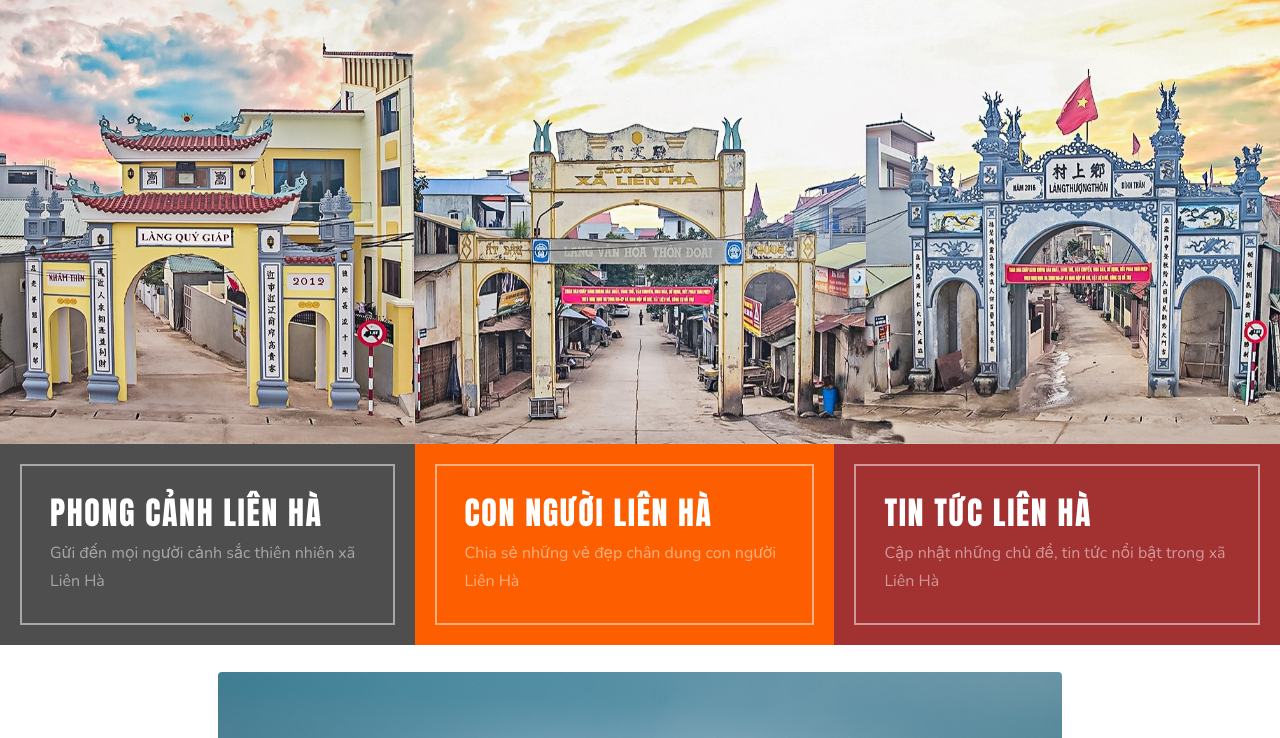
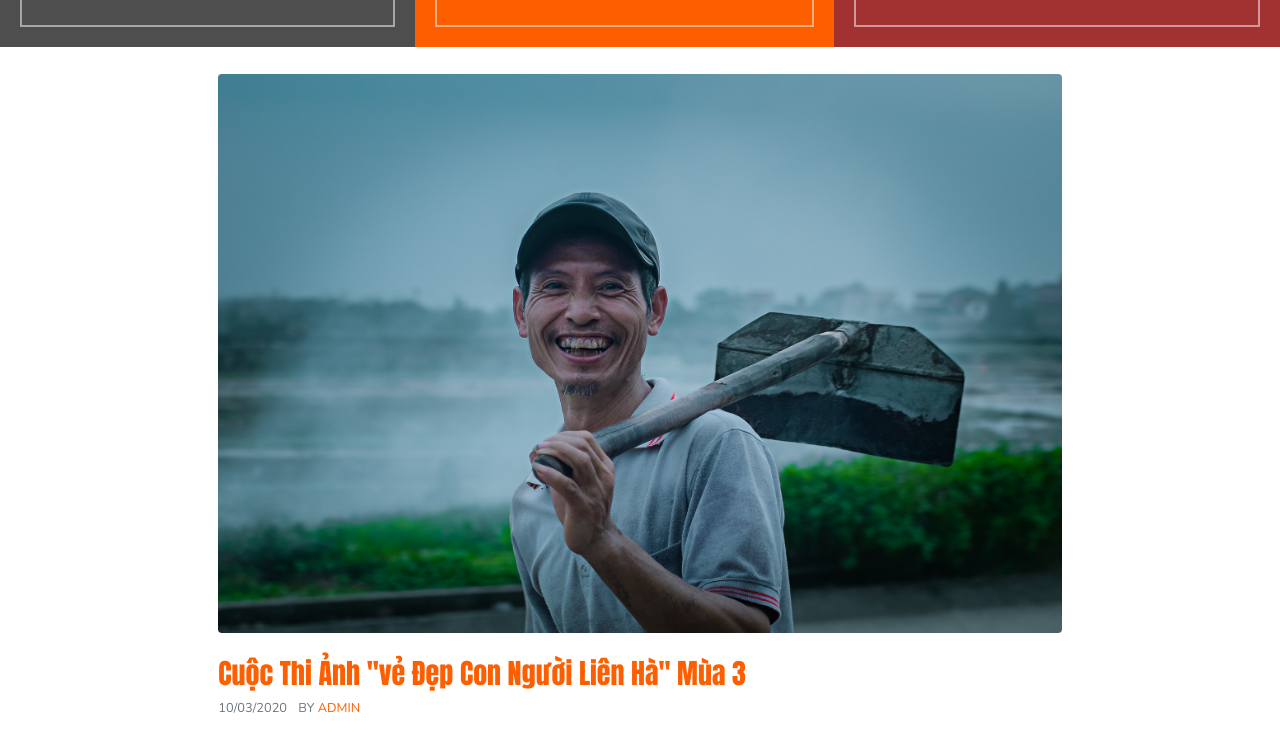
Before and after one commit to lienhapho/lienhapho, a plain HTML site: page baiviet-cuoc-thi-anh-mua-3.html in a window 1280 px wide. Shown: the part 254-992 px from the top of the page. Drawn offline with nearby package versions, Linux system fonts and the light colour scheme; files whose address does not match are found by name.

Commit message:
xoa anh baner

```diff
--- a/baiviet-cuoc-thi-anh-mua-3.html
+++ b/baiviet-cuoc-thi-anh-mua-3.html
@@ -68,7 +68,7 @@
     </header>
 
     <div class="owl-carousel slide-one-item">
-      <a href="#"><img src="images/baner.jpg" alt="Image" class="img-fluid"></a>
+      <!--<a href="#"><img src="images/baner.jpg" alt="Image" class="img-fluid"></a>-->
       <!--<a href="#"><img src="images/hero_2.jpg" alt="Image" class="img-fluid"></a>-->
     </div>
 
```
